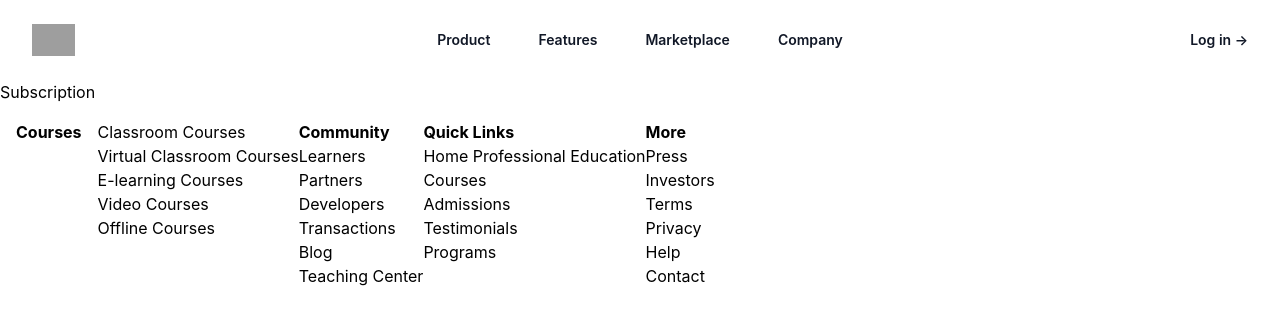
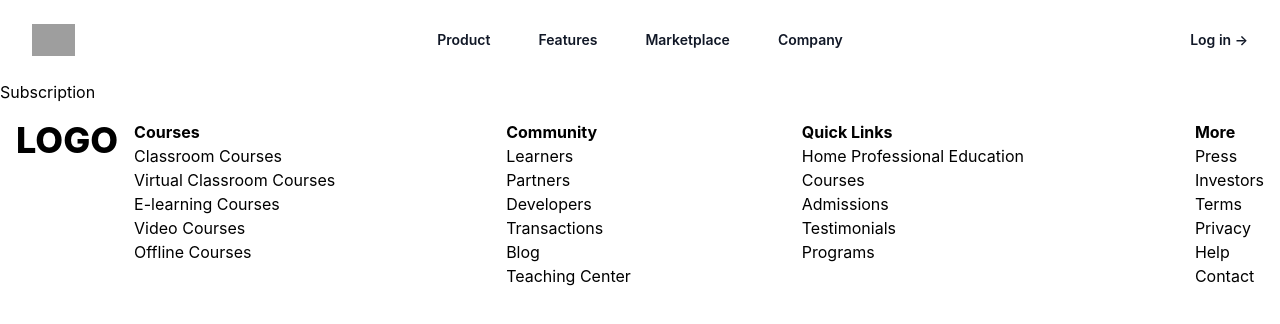
Before and after one commit to nati589/elearning, a React (Create React App) app: page /elearning/coursedetails in a window 1280 px wide. Shown: the top 324 px of the page. Built offline with nearby package versions, Linux system fonts and the light colour scheme; grey boxes are pictures that could not be loaded.

Commit message:
modified footer

```diff
--- a/src/components/Footer.jsx
+++ b/src/components/Footer.jsx
@@ -1,10 +1,22 @@
 import React from 'react';
+// import { TwitterIcon, FacebookIcon, InstagramIcon } from '@heroicons/react/24/solid';
 
 function Footer() {
   return (
     <footer className="p-4 flex justify-between">
       <div className="flex justify-between">
-      <h2  className="flex-1 mr-4 font-bold">Courses</h2>
+        <div className="font-extrabold text-4xl mb-4">LOGO</div>
+        {/* <div className="flex space-x-4 mb-4">
+        <TwitterIcon className="h-6" />
+        <FacebookIcon className="h-6" />
+        <InstagramIcon className="h-6" />
+        </div>
+         */}
+      </div>
+
+      <div className="flex flex-grow justify-between ml-4">
+        <div>
+          <h2 className="flex-1 mr-4 font-bold">Courses</h2>
           <ul>
             <li>Classroom Courses</li>
             <li>Virtual Classroom Courses</li>
@@ -12,6 +24,7 @@ function Footer() {
             <li>Video Courses</li>
             <li>Offline Courses</li>
           </ul>
+        </div>
 
         <div>
           <h2 className="flex-1 mr-4 font-bold">Community</h2>
```
Lines whose indentation alone changed are shown as unchanged.
